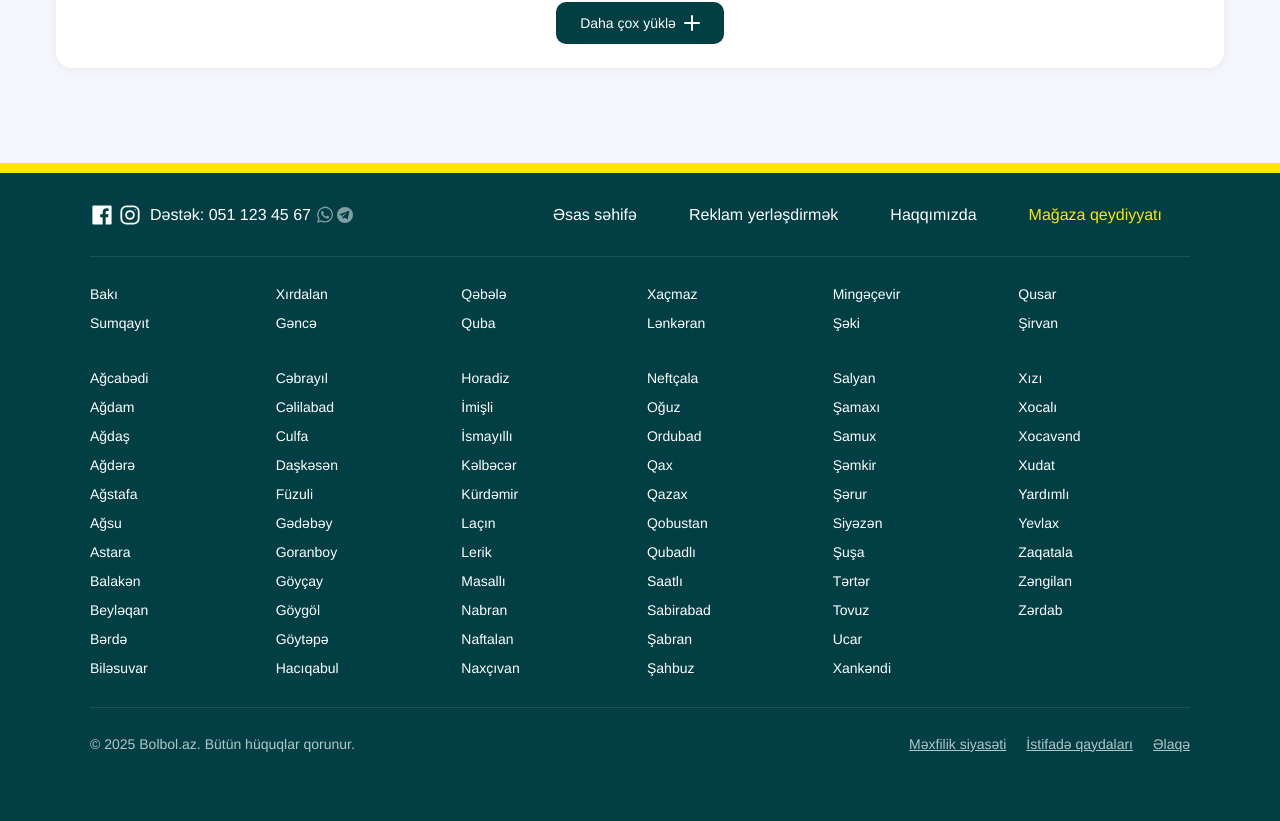
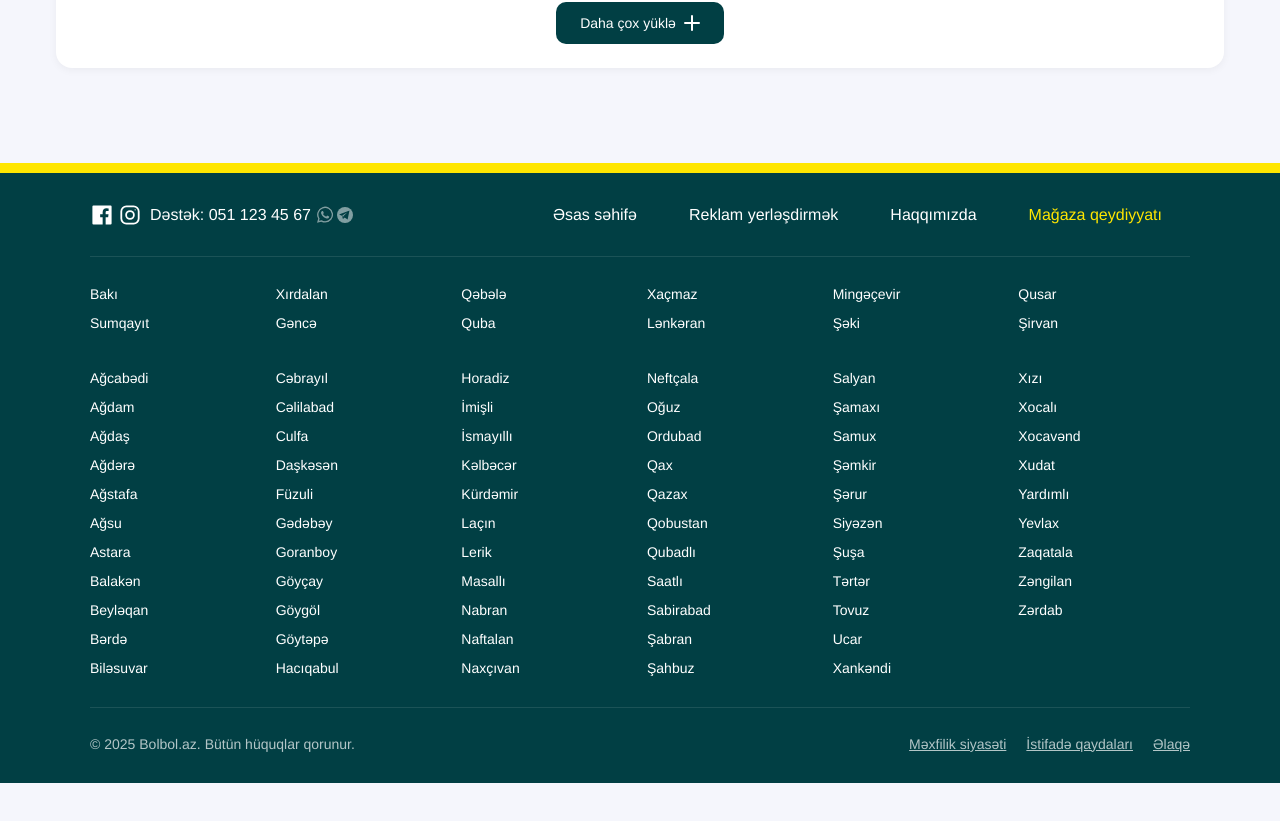
Before and after one commit to sharkwest661/2blonex, a Next.js app: page /neqliyyat in a window 1280 px wide. Shown: the part 838-1659 px from the top of the page. After the commit the page ends 1621 px from the top, so only its background shows below. Built offline with nearby package versions, Linux system fonts and the light colour scheme.

Commit message:
fix: comment out min-height in footer for layout adjustments

```diff
--- a/src/styles/main-reset.css
+++ b/src/styles/main-reset.css
@@ -457,8 +457,9 @@
 
 /* simmetriya */
 .footer {
-  min-height: calc(100vh + 10px);
+  /* min-height: calc(100vh + 10px); */
 }
+
 .footer__navlink {
-    margin-right: 28px;
-  }
+  margin-right: 28px;
+}
```
